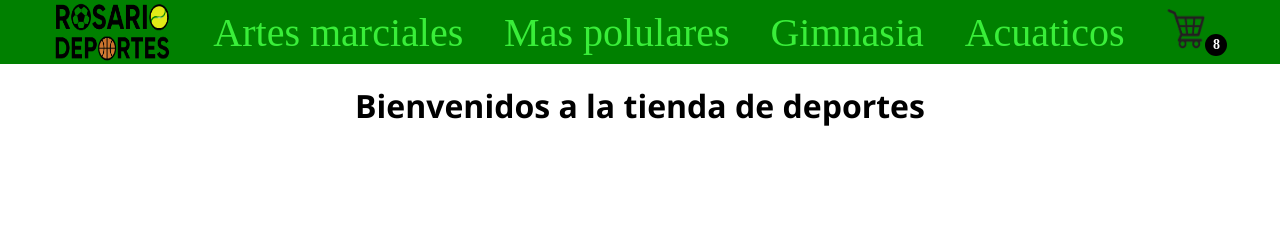
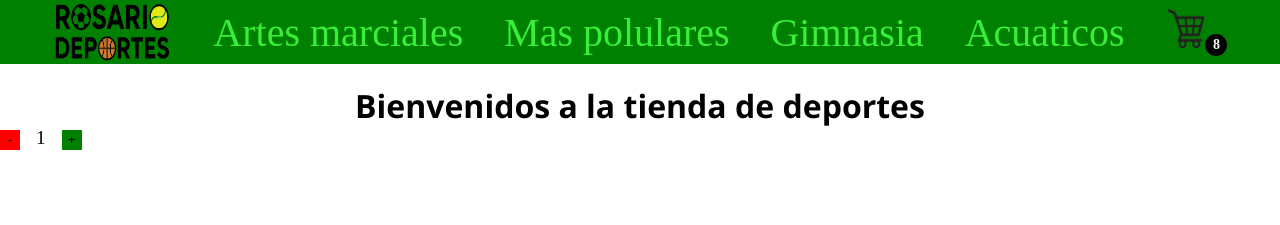
Before and after one commit to DiegoFacundoFerreyra/Trabajos-JSX, a React (Vite) app: page / in a window 1280 px wide. Shown: the top 225 px of the page. Built offline with nearby package versions, Linux system fonts and the light colour scheme; the HTML template or start-up script is replaced by a standard one.

Commit message:
Tratando de entender React

```diff
--- a/package.json
+++ b/package.json
@@ -11,7 +11,9 @@
   },
   "dependencies": {
     "react": "^19.1.1",
-    "react-dom": "^19.1.1"
+    "react-dom": "^19.1.1",
+    "react-icons": "^5.5.0",
+    "sweetalert2": "^11.26.3"
   },
   "devDependencies": {
     "@eslint/js": "^9.36.0",
--- a/src/App.jsx
+++ b/src/App.jsx
@@ -1,12 +1,16 @@
 import Navbar from "./components/Navbar";
 import ItemListContainer from "./components/ItemListContainer";
+import Swal from "sweetalert2";
+import { FaBeer } from "react-icons/fa";
 import "./App.css";
+import ItemCount from "./components/ItemCount";
 
 function App() {
   return (
     <>
       <Navbar />
       <ItemListContainer mensaje={"Bienvenidos a la tienda de deportes"} />
+      <ItemCount stock={99} />
     </>
   );
 }
--- /dev/null
+++ b/src/components/ItemCount.jsx
@@ -0,0 +1,30 @@
+import "../css/ItemCount.css";
+import { useState } from "react";
+
+const ItemCount = ({ stock }) => {
+  const [count, setCount] = useState(1);
+
+  const sumar = () => {
+    if (count < stock) {
+      setCount(count + 1);
+    }
+  };
+  const restar = () => {
+    if (count > 1) {
+      setCount(count - 1);
+    }
+  };
+  return (
+    <div className="item-count">
+      <button className="btnres" onClick={restar}>
+        -
+      </button>
+      <span className="btnnum">{count}</span>
+      <button className="btnmas" onClick={sumar}>
+        +
+      </button>
+    </div>
+  );
+};
+
+export default ItemCount;
--- /dev/null
+++ b/src/css/ItemCount.css
@@ -0,0 +1,26 @@
+.item-count {
+  width: 100px;
+  height: 48px;
+}
+
+.btnmas {
+  background-color: green;
+  cursor: pointer;
+  width: 20px;
+  height: 20px;
+  border: none;
+}
+
+.btnres {
+  background-color: red;
+  cursor: pointer;
+  width: 20px;
+  height: 20px;
+  border: none;
+}
+
+.btnnum {
+  border: none;
+  padding: 0.5rem 1rem;
+  font-size: 1.2rem;
+}
```
Also changed, not shown: src/mock/AsyncMock.jsx (added), 1 other file (tests, documents, lock files or other folders).
